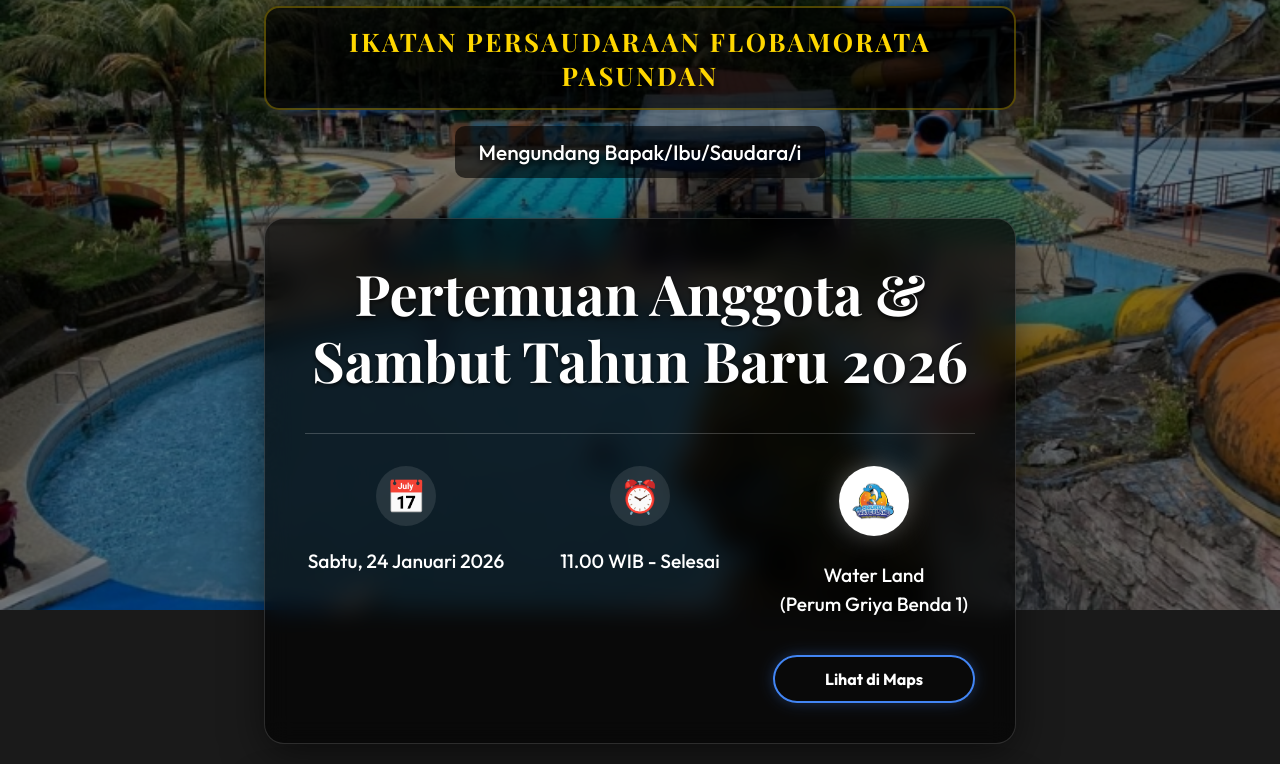
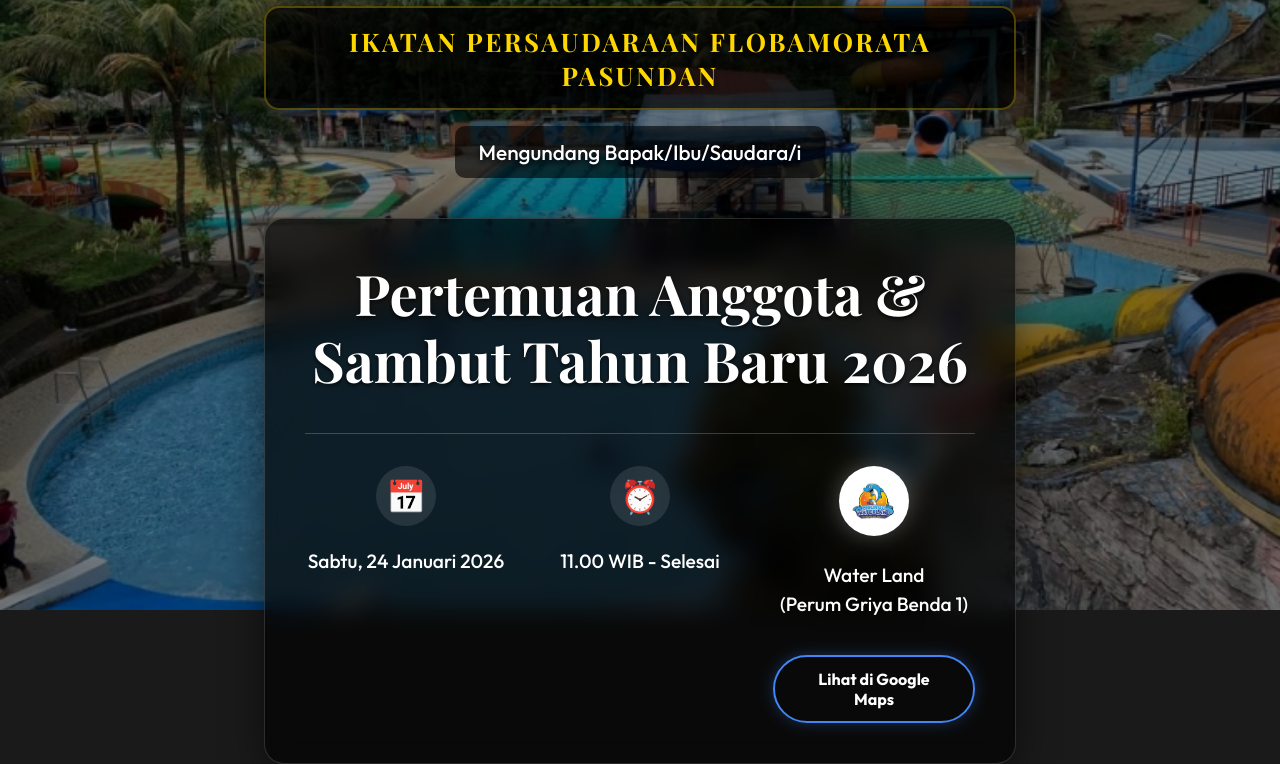
Before and after one commit to glorianbeda/undangan-flobamorata, a website: page public/index.html in a window 1280 px wide. Shown: the part 190-954 px from the top of the page. Drawn offline with nearby package versions, Linux system fonts and the light colour scheme; a web font is replaced by a local one.

Commit message:
feat: ✨ full-width maps button with updated text

```diff
--- a/public/index.html
+++ b/public/index.html
@@ -58,7 +58,7 @@
                 rel="noopener"
                 class="btn-maps-outline"
               >
-                Lihat di Maps
+                Lihat di Google Maps
               </a>
             </div>
           </div>
--- a/public/style.css
+++ b/public/style.css
@@ -513,7 +513,6 @@ footer {
 .btn-maps-outline {
   display: block;
   width: 100%;
-  max-width: 250px;
   margin: 1.5rem auto 0;
   padding: 12px 24px;
   border: 2px solid #4285f4;
```
